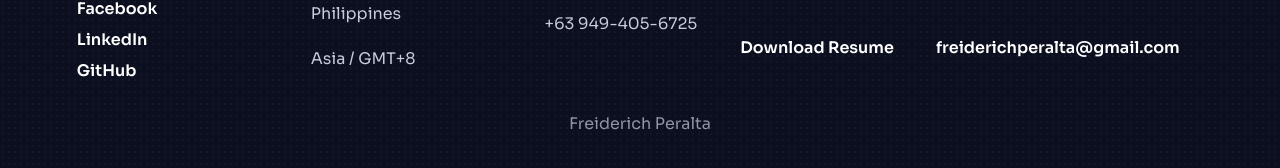
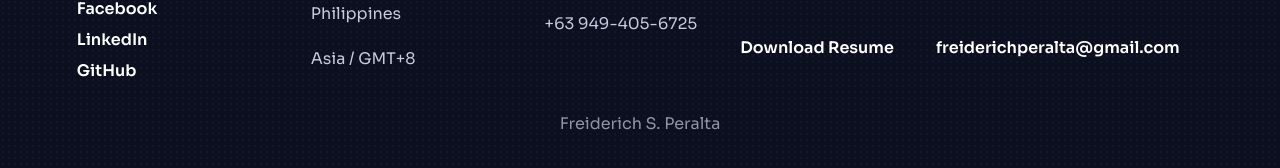
Before and after one commit to Freiderich/Portfolio, a React (Vite) app: page / in a window 1280 px wide. Shown: the part 7589-7757 px from the top of the page. Built offline with nearby package versions, Linux system fonts and the light colour scheme.

Commit message:
Update Footer.jsx

```diff
--- a/src/components/Footer.jsx
+++ b/src/components/Footer.jsx
@@ -45,7 +45,7 @@ function Footer() {
         </div>
       </div>
       <div className="footer-bottom">
-        <span>Freiderich Peralta</span>
+        <span>Freiderich S. Peralta</span>
       </div>
     </footer>
   );
```
